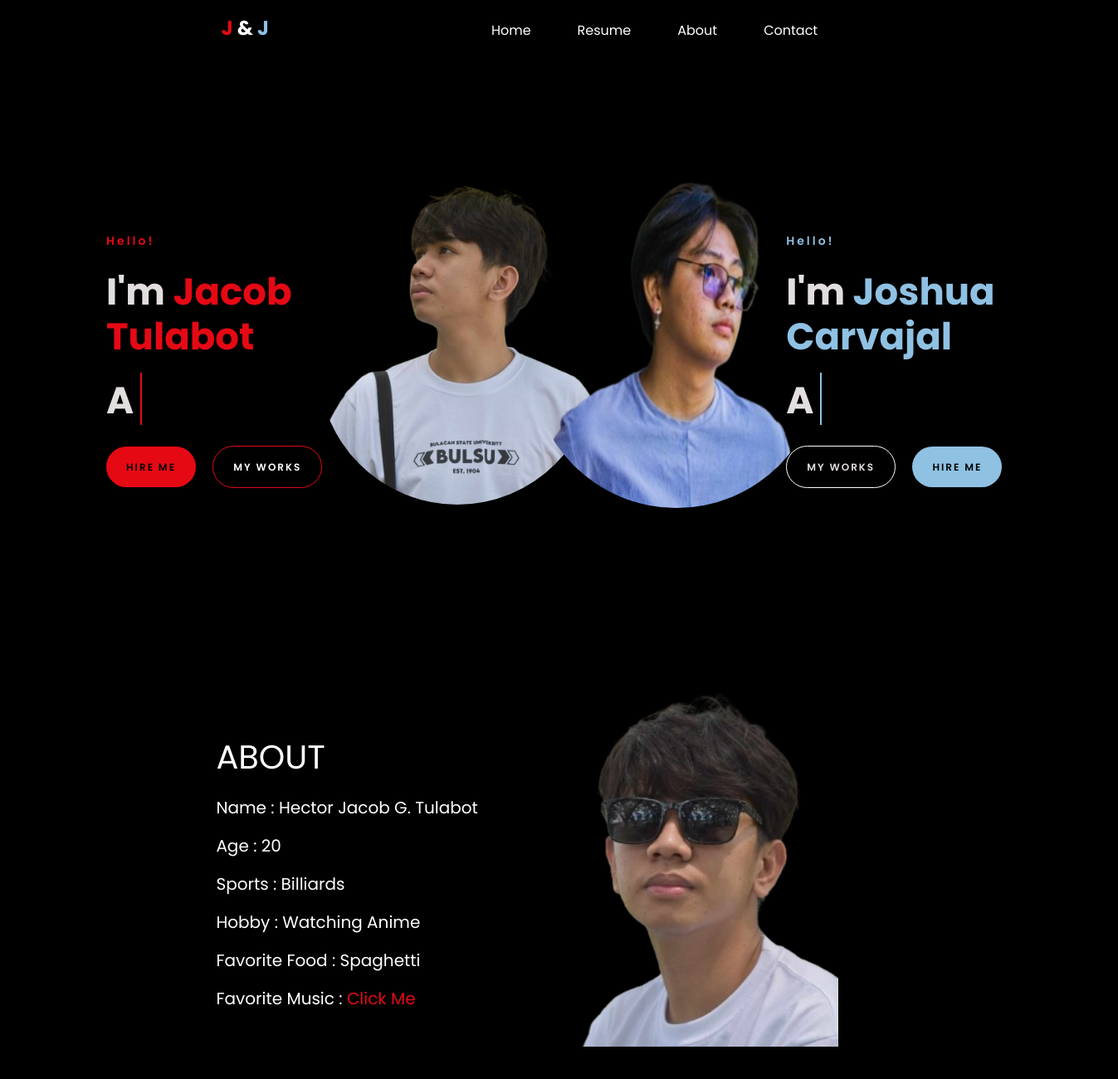
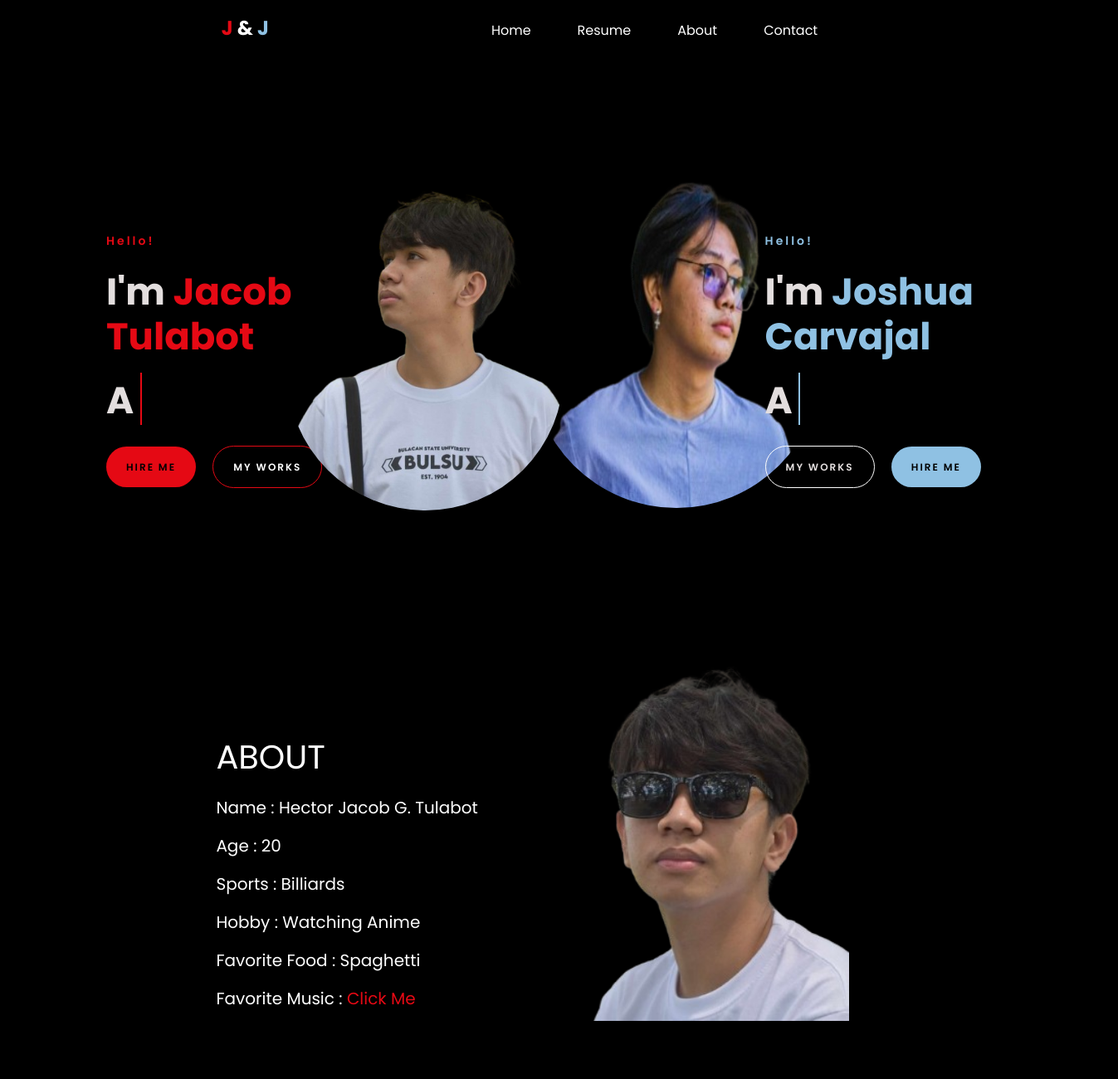
Before and after one commit to Yakobuuu/Jacob-Joshua, a plain HTML site: page index.html in a window 1280 px wide. Shown: the top 1300 px of the page at 83% size, 1347 px wide, since content can reach past the window. Drawn offline with Linux system fonts and the light colour scheme.

Commit message:
relative to absolute

```diff
--- a/style.css
+++ b/style.css
@@ -186,10 +186,10 @@ header {
     color: rgb(255, 255, 255);
 }
 .jacob {
-    position: relative;
-    left: 30%;
+    position: absolute;
+    left: 27%;
     height: 500px;
-    top: 50%;
+    top: 10%;
     border-radius: 500px;
     margin-top: 35px;
 }
@@ -199,7 +199,7 @@ header {
 
     position: absolute;
     top: 35%;
-    left: 74%;
+    left: 72%;
     width: 400px;
 }
 .hello-wong {
@@ -330,8 +330,8 @@ header {
 }
 .about-jacob .cob{
     margin-top: 2rem;
-    position: relative;
-    top: 80%;
+    position: absolute;
+    top: 86%;
     left: 55%;
     height: 510px;
 }
```
